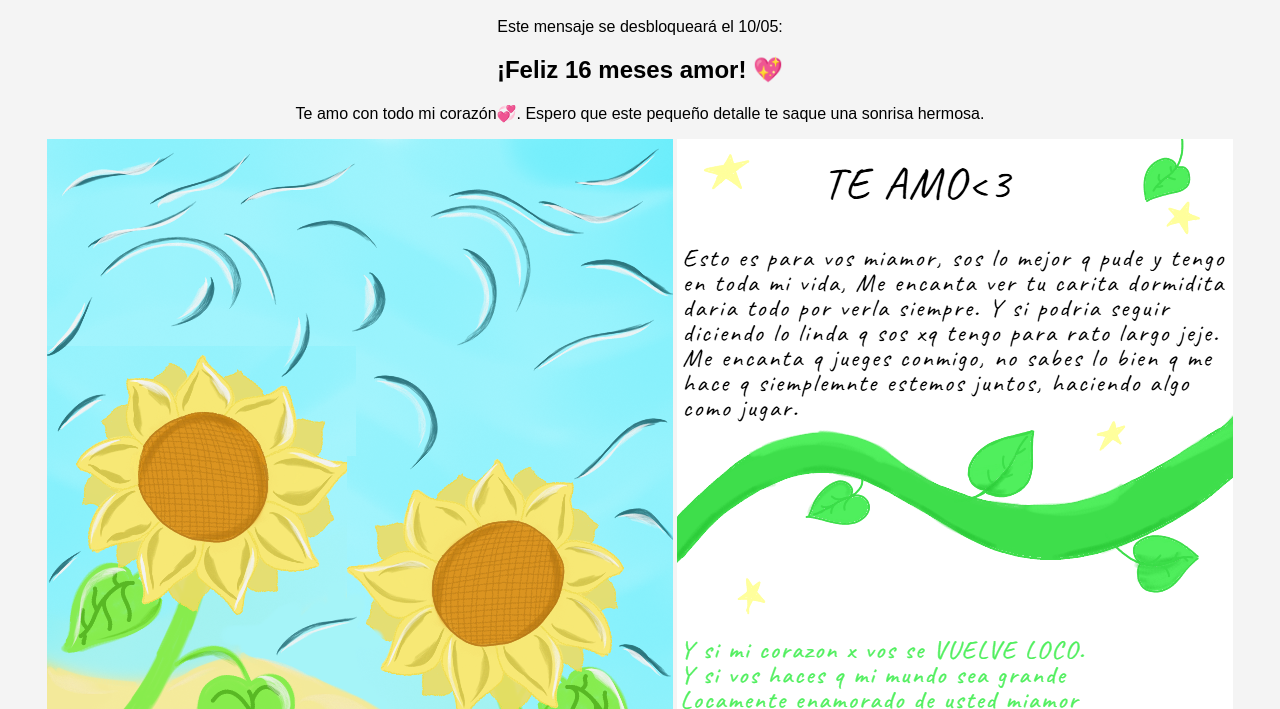
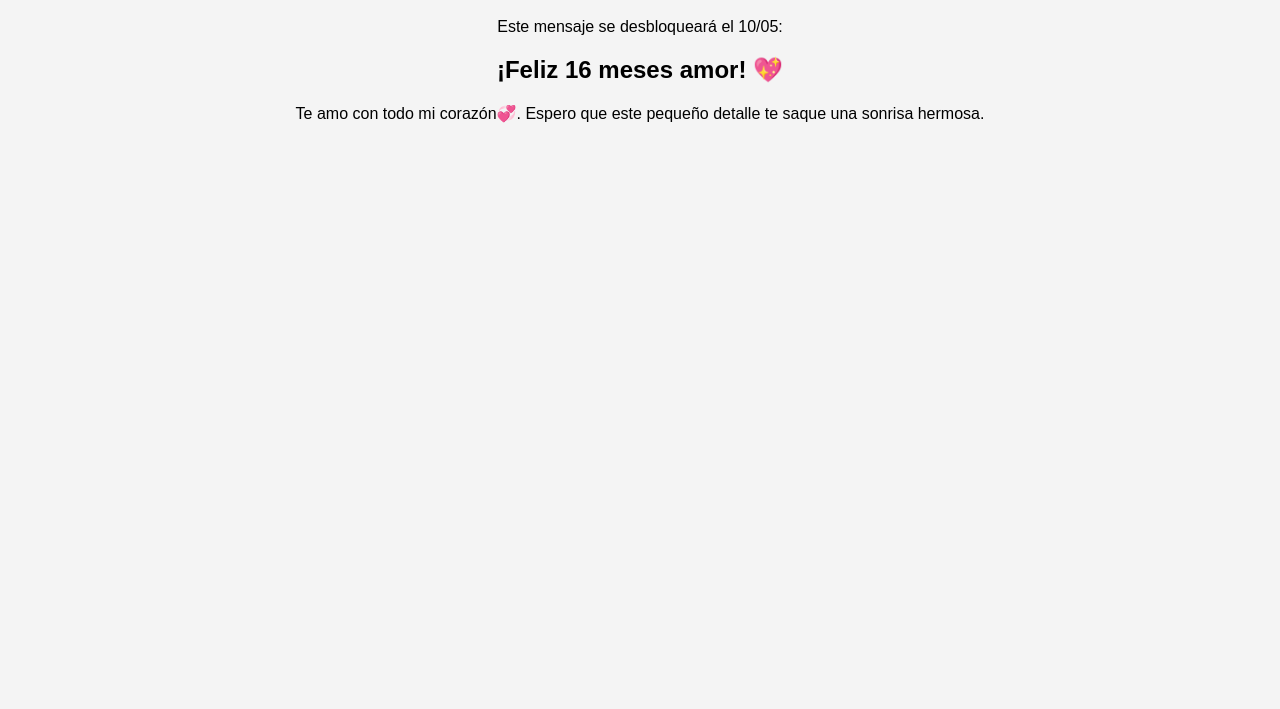
Before and after one commit to Galletita02/mi-sorpresa, a plain HTML site: page index.html in a window 1280 px wide. Shown: the part 91-800 px from the top of the page. Drawn offline with Linux system fonts and the light colour scheme.

Commit message:
Update index.html

```diff
--- a/index.html
+++ b/index.html
@@ -15,10 +15,10 @@
     <h2>¡Feliz 16 meses amor! 💖</h2>
     <p>Te amo con todo mi corazón💞. Espero que este pequeño detalle te saque una sonrisa hermosa.</p>
     <div>
-        <img src="imagen1.jpg" alt="Imagen 1">
-        <img src="imagen2.jpg" alt="Imagen 2">
-        <img src="imagen3.jpg" alt="Imagen 3">
-    </div>
+        <div id="mensaje" style="display: none;">
+    <img src="imagen1.jpg" alt="Imagen 1">
+    <img src="imagen2.jpg" alt="Imagen 2">
+    <img src="imagen3.jpg" alt="Imagen 3">
 </div>
     </div>
     <script src="script.js"></script>
```
